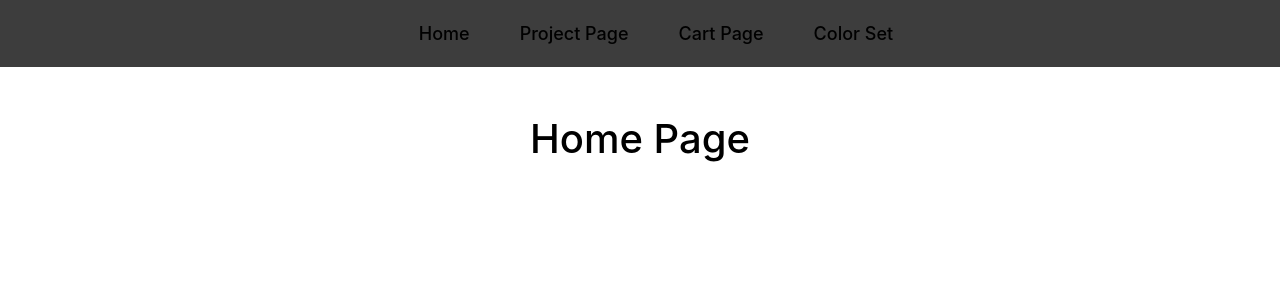
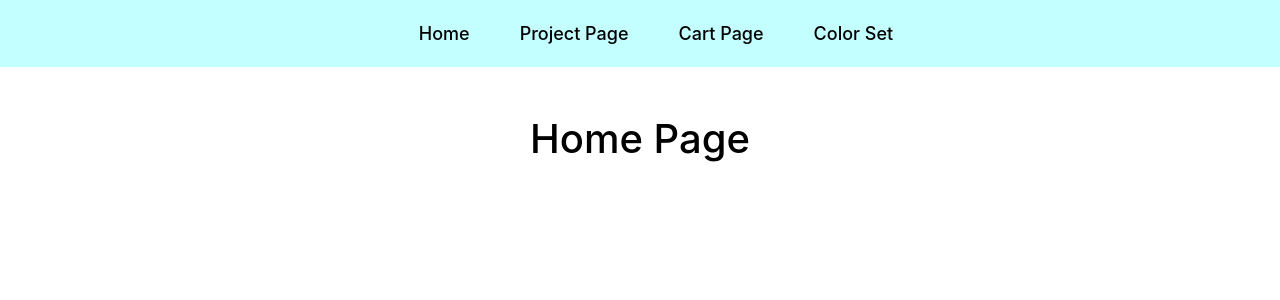
Before and after one commit to Ankit-code-9737/e-com, a React (Create React App) app: page / in a window 1280 px wide. Shown: the top 300 px of the page. Built offline with nearby package versions, Linux system fonts and the light colour scheme.

Commit message:
bg color change

```diff
--- a/src/index.css
+++ b/src/index.css
@@ -13,7 +13,7 @@ body {
   --bg-color: #c4ffff;
 
   --primary-color: #000;
-  --mainbg-color: #3d3d3d;
+  --mainbg-color: #c4ffff;
 }
 
 nav {
```
